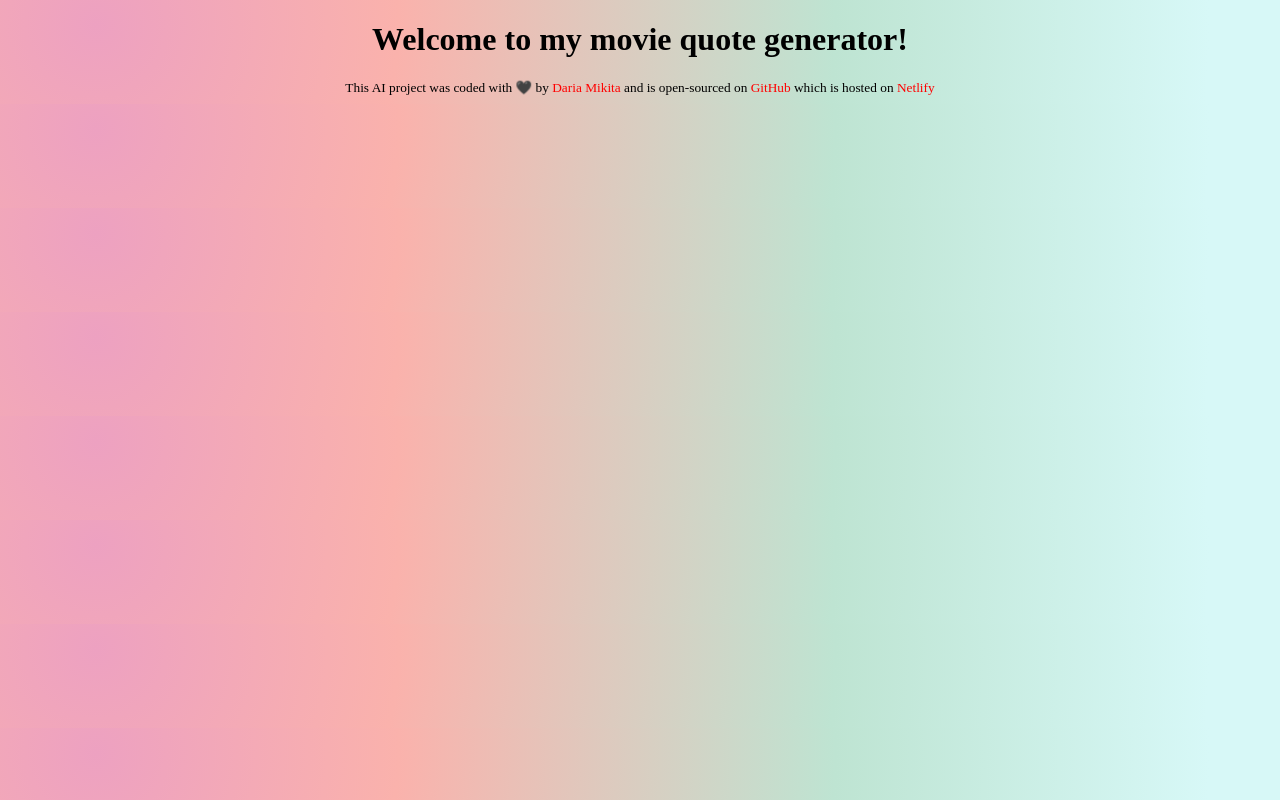
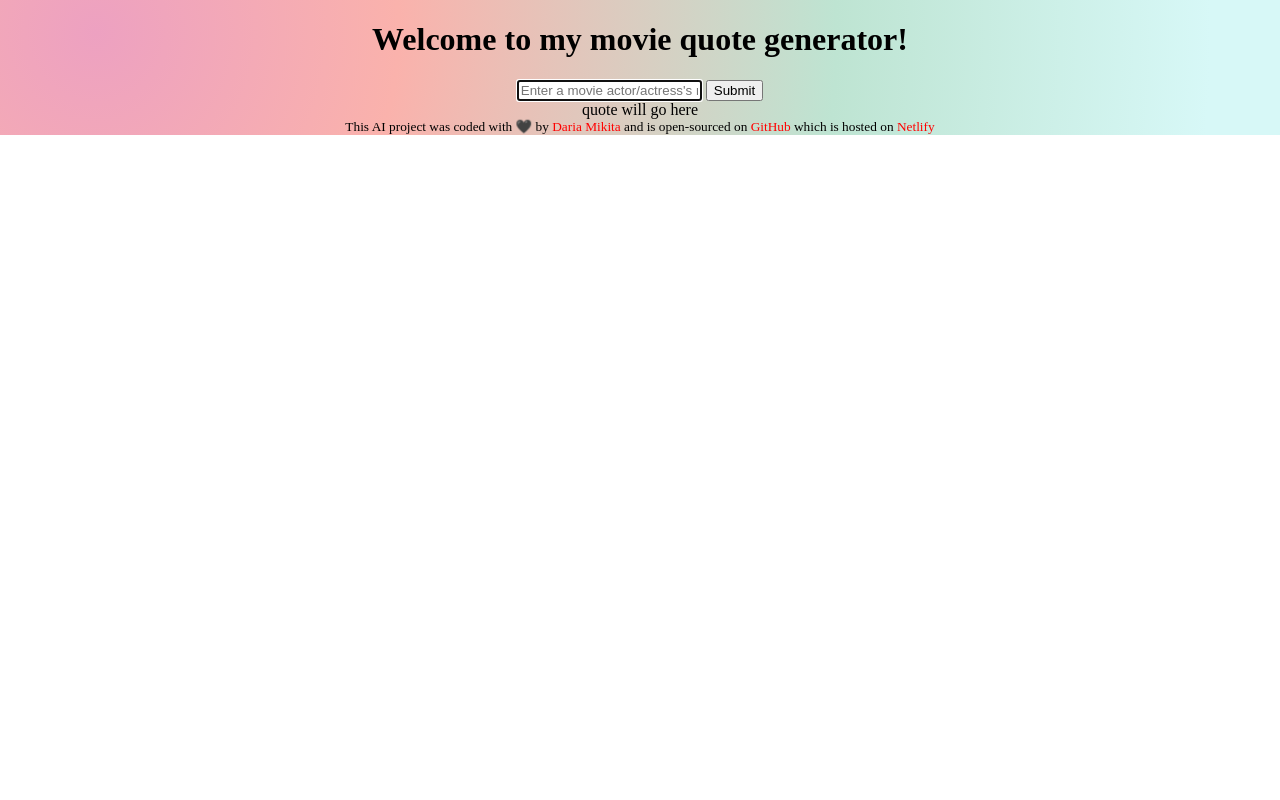
Before and after one commit to nauticalstars/AI-movie-quotes-generator, a plain HTML site: page index.html in a window 1280 px wide. Drawn offline with Linux system fonts and the light colour scheme.

Commit message:
HTML added

```diff
--- a/index.html
+++ b/index.html
@@ -9,7 +9,20 @@
 </head>
 
 <body>
-  <h1>Welcome to my movie quote generator!</h1>
+  <header>
+    <h1>Welcome to my movie quote generator!</h1>
+  </header>
+  <main>
+    <form>
+      <input type="text" placeholder="Enter a movie actor/actress's name here." autofocus required autocomplete="off" />
+      <input type="submit" />
+    </form>
+    <section>
+      <div id="quote">
+        quote will go here
+      </div>
+    </section>
+  </main>
   <footer> This AI project was coded with 🖤 by <a href="https://github.com/nauticalstars" target="_blank">Daria
       Mikita</a> and is
     open-sourced on <a href="https://github.com/nauticalstars/AI-movie-quotes-generator" target="_blank">GitHub</a>
--- a/src/styles.css
+++ b/src/styles.css
@@ -6,7 +6,12 @@ body {
     rgb(190, 228, 210) 62.3%,
     rgb(215, 248, 247) 93.8%
   );
+  background-repeat: no-repeat;
   text-align: center;
+  margin: 0;
+}
+form {
+  width: 100%;
 }
 
 footer {
```
